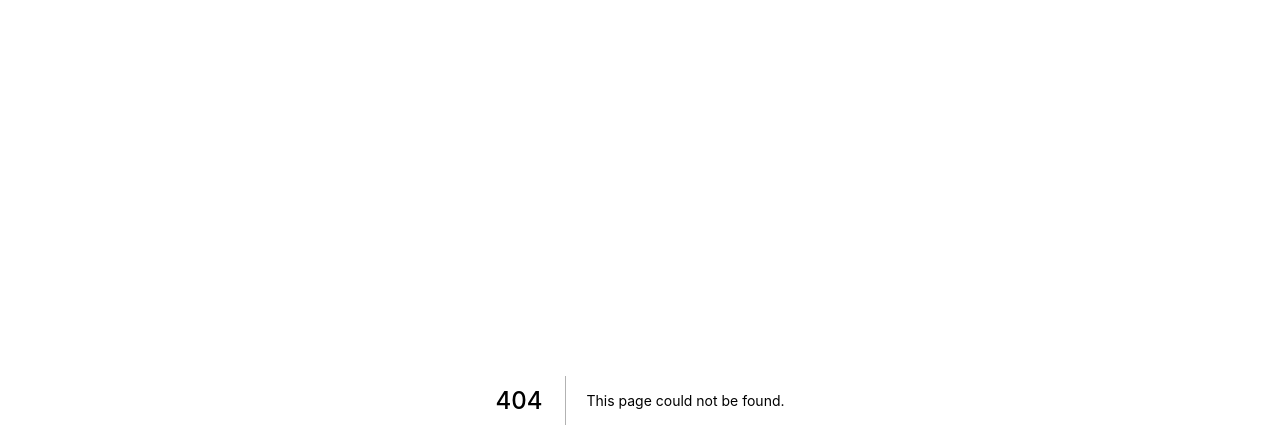
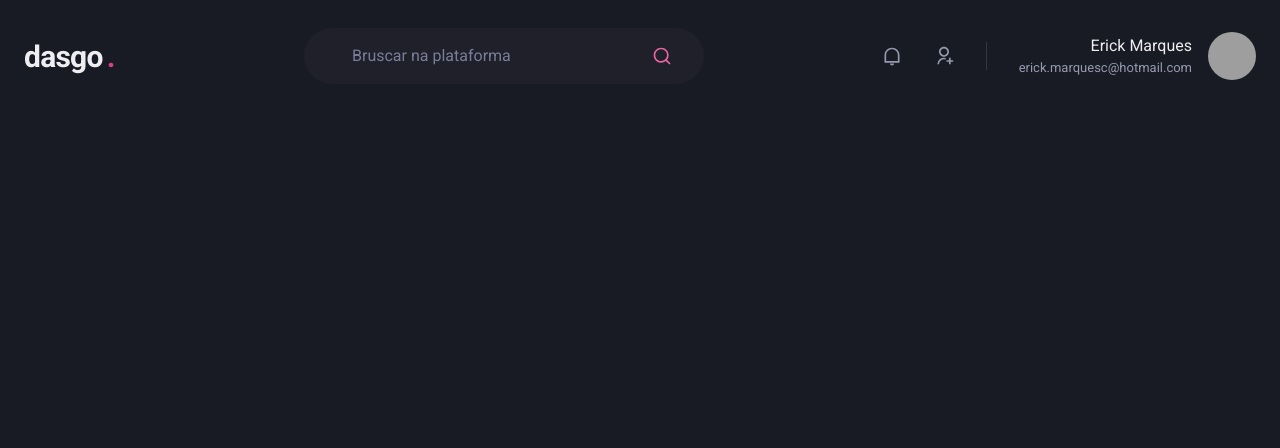
Before and after one commit to erickmarquesc/DashGo, a Next.js app: page /dashboard in a window 1280 px wide. Before the commit this address had no page. Shown: the top 448 px of the page. Built offline with nearby package versions, Linux system fonts and the light colour scheme; grey boxes are pictures that could not be loaded.

Commit message:
feat: :sparkles: created dashboard

```diff
--- /dev/null
+++ b/src/pages/dashboard.tsx
@@ -0,0 +1,7 @@
+import { Header } from "../components/Header";
+
+export default function dashboard(){
+  return(
+    <Header/>
+  );
+}
```
